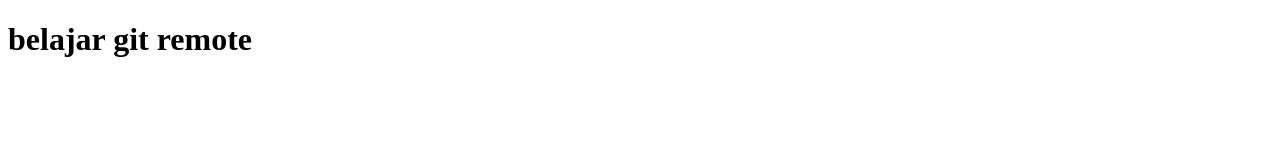
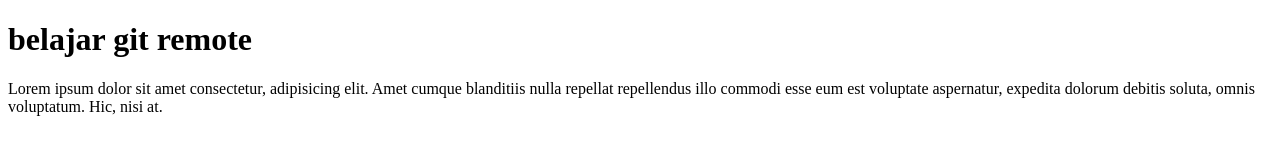
Before and after one commit to rdarmawanr/rdr-git-test, a plain HTML site: page index.html in a window 1280 px wide. Drawn offline with Linux system fonts and the light colour scheme.

Commit message:
menambahkan paragraf

```diff
--- a/index.html
+++ b/index.html
@@ -7,5 +7,11 @@
   </head>
   <body>
     <h1>belajar git remote</h1>
+    <p>
+      Lorem ipsum dolor sit amet consectetur, adipisicing elit. Amet cumque
+      blanditiis nulla repellat repellendus illo commodi esse eum est voluptate
+      aspernatur, expedita dolorum debitis soluta, omnis voluptatum. Hic, nisi
+      at.
+    </p>
   </body>
 </html>
```
